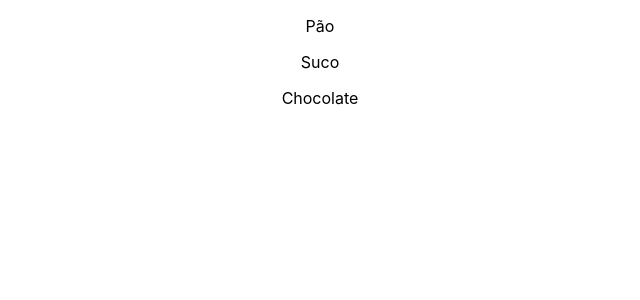
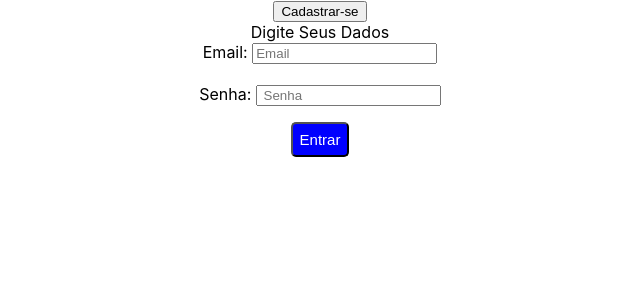
Before and after one commit to adrianojsjr/projeto_integradorUC1, a React (Create React App) app in the folder pi_react/: page / in a window 1280 px wide. Shown: the top 300 px of the page, without its empty margins (320-960 px from the left). Built offline with nearby package versions, Linux system fonts and the light colour scheme.

Commit message:
tela de login ALe

```diff
--- a/pi_react/src/App.css
+++ b/pi_react/src/App.css
@@ -36,3 +36,11 @@
     transform: rotate(360deg);
   }
 }
+
+.buttonSucess{
+  background-color: blue;
+  color: white;
+  padding: 7px;
+  font-size: 15px;
+  border-radius: 5px;
+}
--- a/pi_react/src/App.js
+++ b/pi_react/src/App.js
@@ -63,25 +63,138 @@ import './App.css';
 // );
 // }
 
-function App() {
+// function App() {
 
-  let cesta = ["Pão", "Suco", "Chocolate", "Torrone."]
-  let desenha = [];
+//   let cesta = ["Pão", "Suco", "Chocolate", "Torrone."]
+//   let desenha = [];
 
- // declara o indice; compara se é para continuar; incremento o indice
- for(let i=0; i<3 ; i++){
-  desenha.push(<p> {cesta[i]} </p>)
+//  // declara o indice; compara se é para continuar; incremento o indice
+//  for(let i=0; i<3 ; i++){
+//   desenha.push(<p> {cesta[i]} </p>)
 
 
 
+//   }
+
+//   return (
+//     <main className="App">
+//       {
+//        desenha
+//       }
+
+
+
+
+//     </main>
+//   );
+// }
+
+
+// export default App;
+// function App(){
+// let numero = [ 1, 2, 3, 4, 5, 6, 7, 8, 9, 10]
+//   let impar = []
+
+//   for(let i=0; i<11; i=i+2){
+//     impar.push(<p> { numero[i] } </p>)
+// }
+
+
+
+//   return (
+//     <main className="App">
+//       {impar}
+//     </main>
+//   );
+// }
+
+
+
+// export default App;
+
+// function App() {
+
+//   //faça uma lista com todos os numeros ate 10, mas exiba apenas os numeros impares
+
+//     let numbers = [1, 2, 3, 4, 5, 6, 7, 8, 9, 10];
+//     let impars = [];
+
+//     for (let i = 0; i < numbers.length; i++) {
+//       if (numbers[i] % 2 != 0) {
+//         impars.push(<p> {numbers[i]} </p>);
+//       }
+
+//     }
+
+
+//   return (
+//     <main className="App">
+//       {impars}
+//     </main>
+//   );
+
+// }
+
+function App() {                  //aqui javascript
+
+  let email = ""
+
+  let senha = ""
+
+  function mudaEmail(valor){
+    email = valor
   }
 
-  return (
-    <main className="App">
-      {
-       desenha
+
+  function mudaSenha(valor){
+    senha = valor
   }
 
+  function enviar(){
+    alert(" Email: " +email+" senha "+senha)
+  }
+
+  let telaLogin = true;
+
+
+
+  return (                         /* Aqui html */
+    <main className="App">
+
+      <button onClick={() => {telaLogin = !telaLogin}}>
+        {telaLogin && ("Cadastrar-se")}
+        {!telaLogin && ("Cadastrar-se")}
+      </button>
+
+      {!telaLogin && (
+        <form className='cadastro'>
+
+
+        </form>
+       )}
+
+
+      { telaLogin && (
+        <form className='login'>
+
+          <label >Digite Seus Dados</label>
+
+          <br></br>
+
+          <label>
+            Email: <input  type='email' placeholder='Email' onChange={(e) => mudaEmail(e.target.value)}></input>
+          </label>
+
+          <br></br>
+          <br></br>
+
+          <label>
+            Senha: <input type='password' placeholder=' Senha ' onChange={(e) => mudaSenha(e.target.value)} ></input>
+          </label>
+
+          <p><button className='buttonSucess' type='' onClick={() => enviar()}> Entrar </button></p>
+        </form>
+      )}
 
 
 
```
Lines whose indentation alone changed are shown as unchanged.
